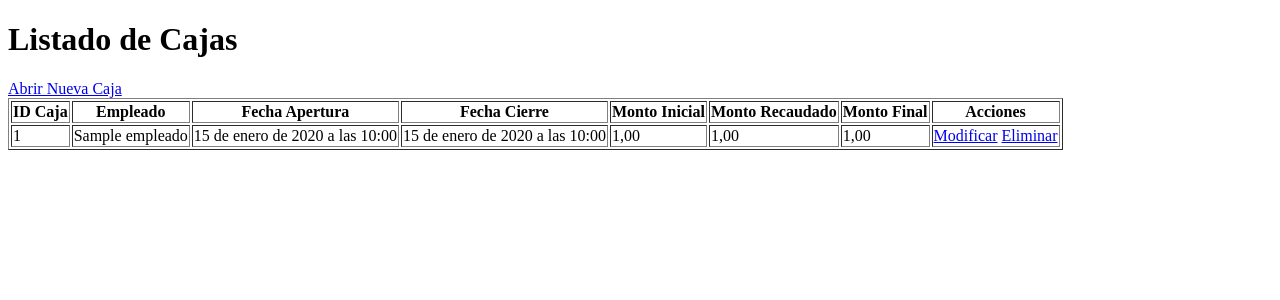
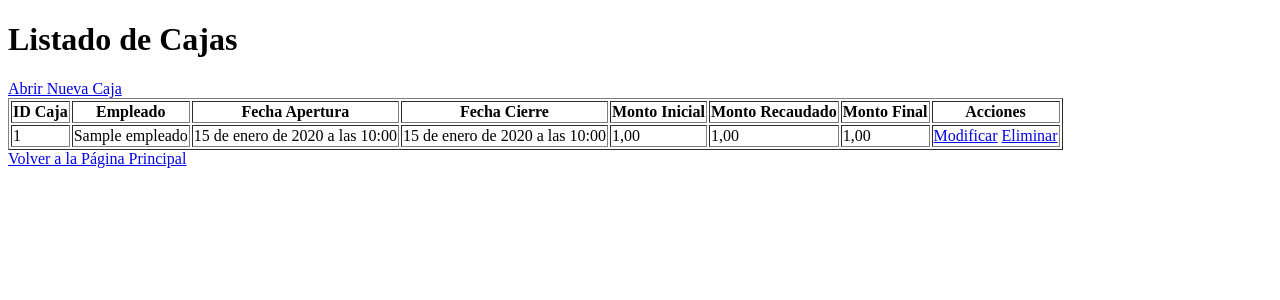
Before and after one commit to Maxi-Shan/EspacioAnaSol, a Django app: page /cajas/ in a window 1280 px wide. Shown: the top 300 px of the page. Run offline with Django 5.2, Linux system fonts and the light colour scheme; tables that the repository leaves empty hold one stand-in row (Sample ...).

Commit message:
Actualicacion 2

```diff
--- a/paginawebEAS/EAS/templates/listar_cajas.html
+++ b/paginawebEAS/EAS/templates/listar_cajas.html
@@ -41,5 +41,6 @@
             {% endfor %}
         </tbody>
     </table>
+    <a href="{% url 'pagina_principal' %}">Volver a la Página Principal</a>
 </body>
 </html>
--- a/paginawebEAS/EAS/templates/pagina_principal.html
+++ b/paginawebEAS/EAS/templates/pagina_principal.html
@@ -16,6 +16,7 @@
         {% endfor %}
     </div>
     <ul>
+        <li><a href="{% url 'pagina_principal' %}">Página Principal</a></li>
         <li><a href="{% url 'listar_cajas' %}">Gestión de Cajas</a></li>
         <li><a href="{% url 'listar_servicios' %}">Gestión de Servicios</a></li>
         <li><a href="{% url 'gestion_empleados' %}">Ir a Gestión de Empleados</a></li>
```
